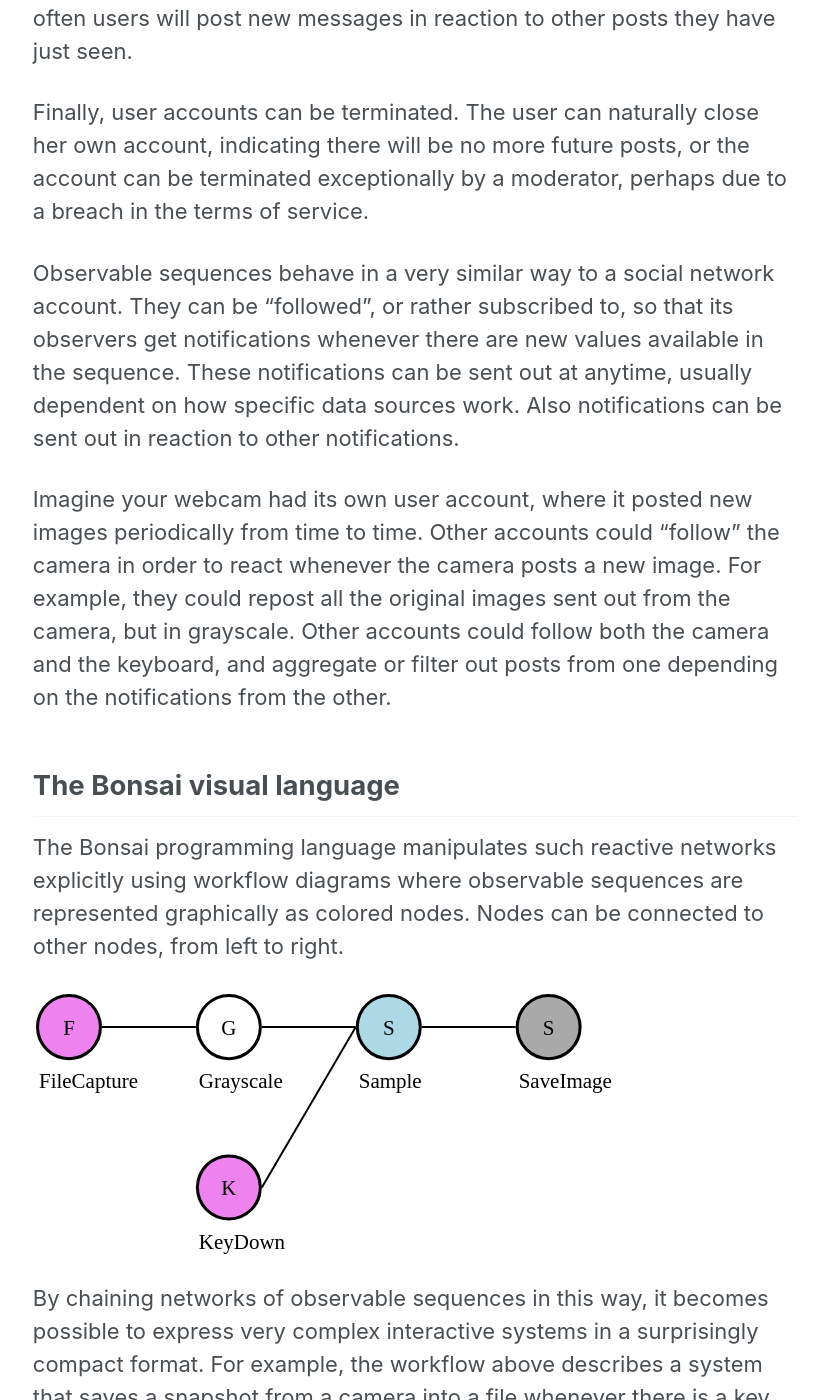
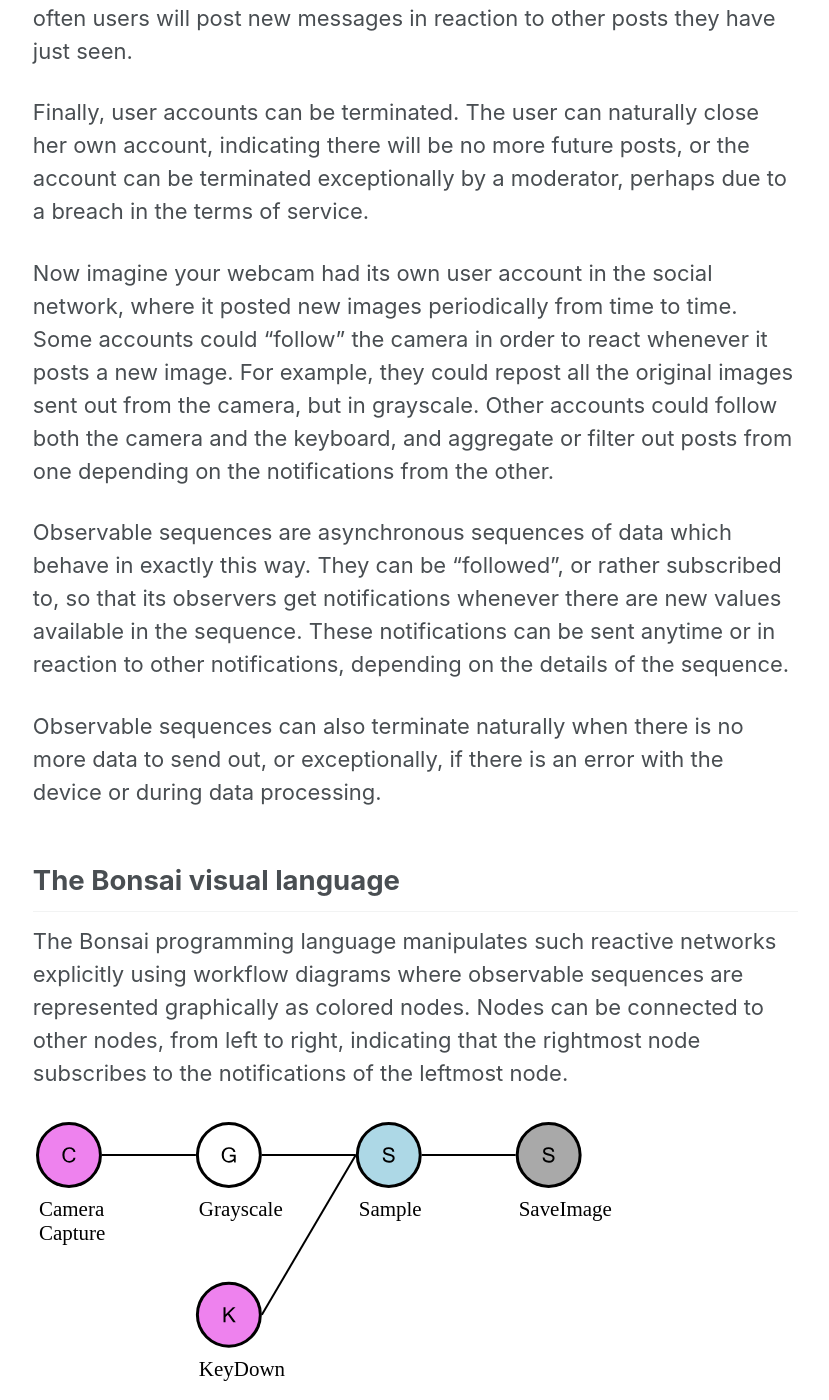
Before and after one commit to bonsai-rx/bonsai-rx.github.io, a Jekyll site: the page built from _pages/introduction.md, in a window 1280 px wide and 1400 px high, scrolled down 2007 px. Shown: the whole window, without its empty margins (251-1080 px from the left). Built offline with Jekyll 4.4.1, drawn with Linux system fonts in a browser that asks for light colours; some of the changed text lies outside the part shown.

Commit message:
Minor edits to revised introduction text

```diff
--- a/_pages/introduction.md
+++ b/_pages/introduction.md
@@ -36,13 +36,15 @@
 
 Finally, user accounts can be terminated. The user can naturally close her own account, indicating there will be no more future posts, or the account can be terminated exceptionally by a moderator, perhaps due to a breach in the terms of service.
 
-Observable sequences behave in a very similar way to a social network account. They can be "followed", or rather subscribed to, so that its observers get notifications whenever there are new values available in the sequence. These notifications can be sent out at anytime, usually dependent on how specific data sources work. Also notifications can be sent out in reaction to other notifications.
+Now imagine your webcam had its own user account in the social network, where it posted new images periodically from time to time. Some accounts could "follow" the camera in order to react whenever it posts a new image. For example, they could repost all the original images sent out from the camera, but in grayscale. Other accounts could follow both the camera and the keyboard, and aggregate or filter out posts from one depending on the notifications from the other.
 
-Imagine your webcam had its own user account, where it posted new images periodically from time to time. Other accounts could "follow" the camera in order to react whenever the camera posts a new image. For example, they could repost all the original images sent out from the camera, but in grayscale. Other accounts could follow both the camera and the keyboard, and aggregate or filter out posts from one depending on the notifications from the other.
+Observable sequences are asynchronous sequences of data which behave in exactly this way. They can be "followed", or rather subscribed to, so that its observers get notifications whenever there are new values available in the sequence. These notifications can be sent anytime or in reaction to other notifications, depending on the details of the sequence.
+
+Observable sequences can also terminate naturally when there is no more data to send out, or exceptionally, if there is an error with the device or during data processing.
 
 ## The Bonsai visual language
 
-The Bonsai programming language manipulates such reactive networks explicitly using workflow diagrams where observable sequences are represented graphically as colored nodes. Nodes can be connected to other nodes, from left to right.
+The Bonsai programming language manipulates such reactive networks explicitly using workflow diagrams where observable sequences are represented graphically as colored nodes. Nodes can be connected to other nodes, from left to right, indicating that the rightmost node subscribes to the notifications of the leftmost node.
 
 ![Example workflow](/assets/images/sampleframe.svg)
 
```
Also changed, not shown: other parts of _pages/introduction.md (+1 -1 lines), assets/images/sampleframe.svg.
